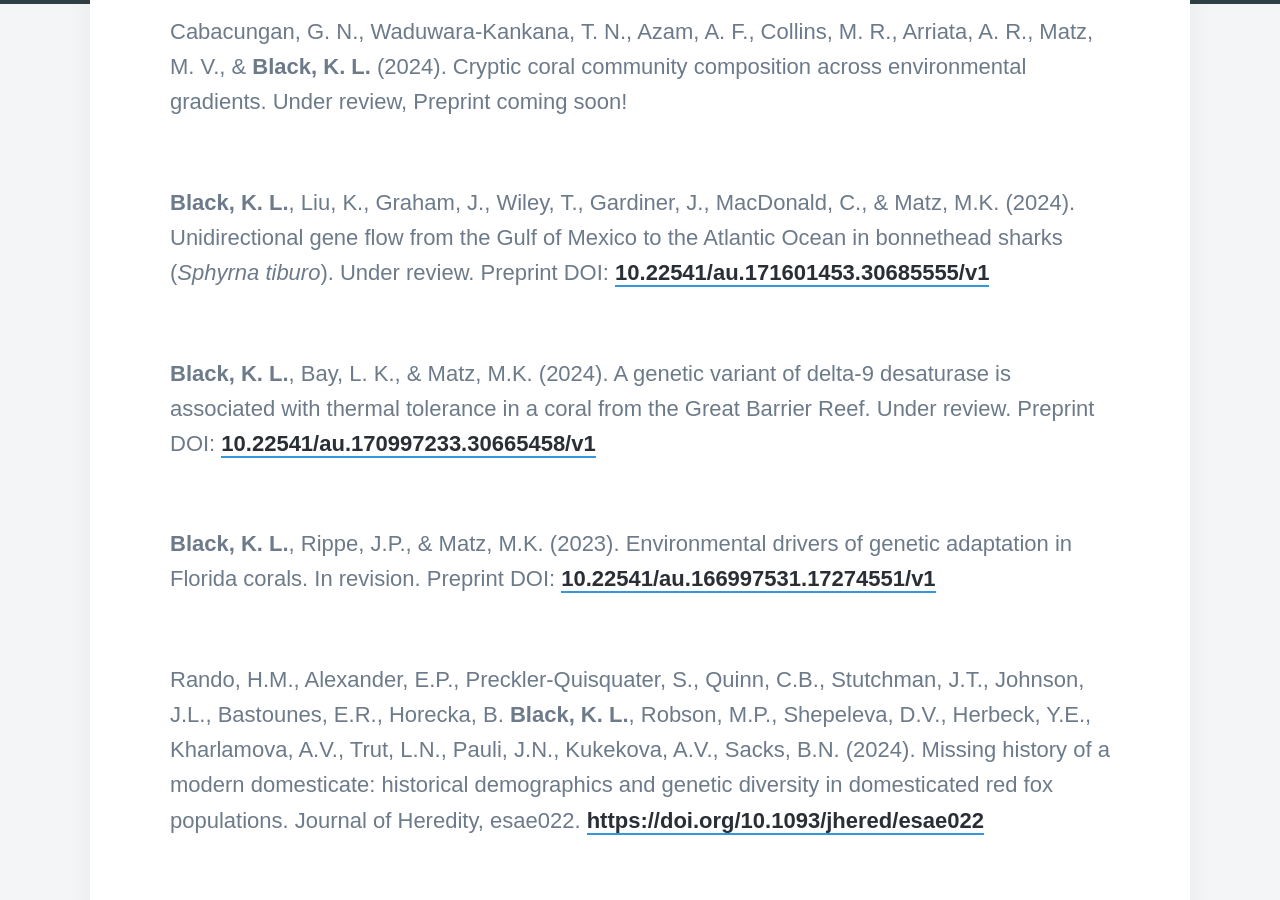
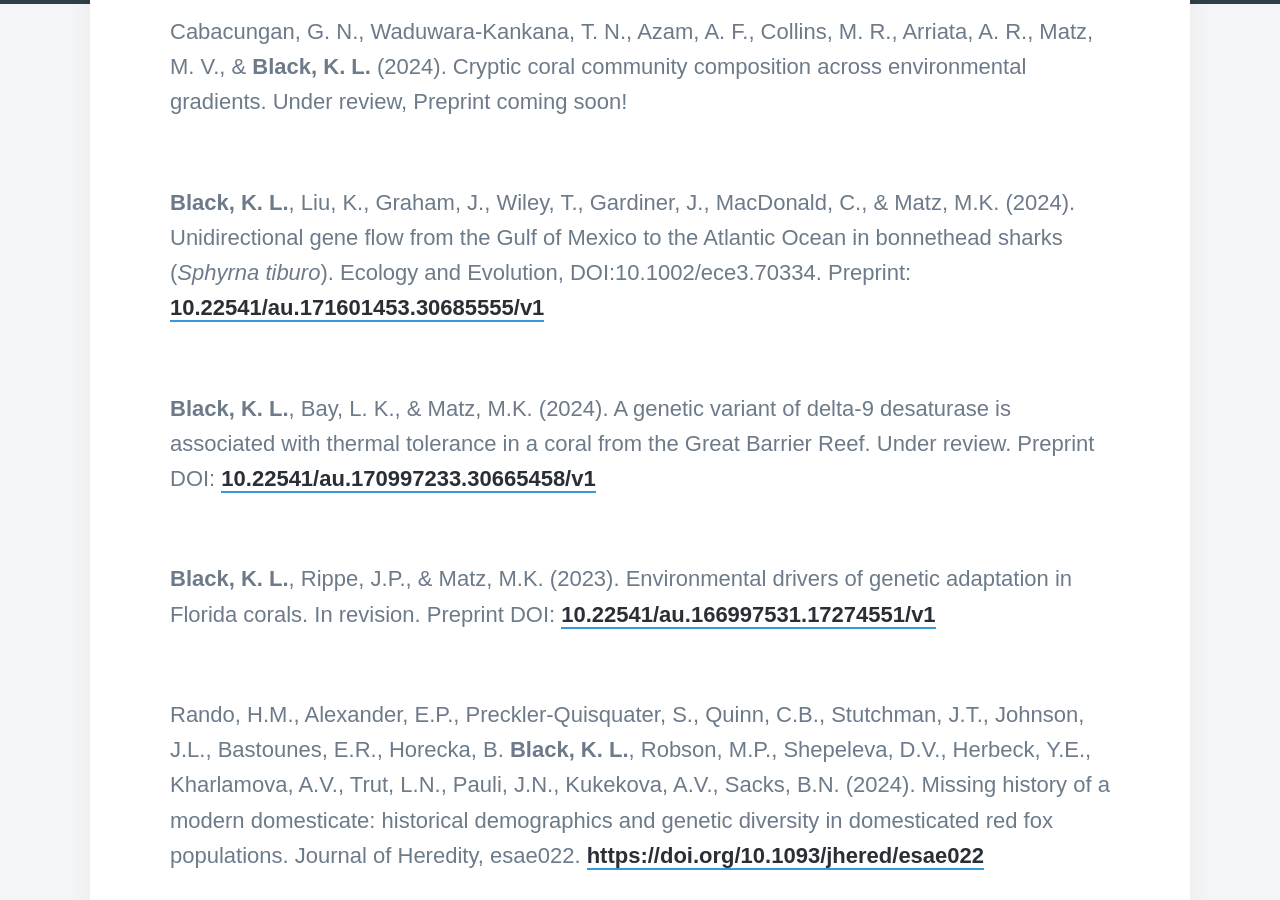
Before and after one commit to kristinaleilani/kristinaleilani.github.io, a Jekyll site: the page built from _pages/publications.md, in a window 1280 px wide and 900 px high, scrolled down 553 px. Built offline with Jekyll 4.4.1, drawn with Linux system fonts in a browser that asks for light colours; nearby versions of some CDN libraries; some web fonts are replaced; grey boxes are pictures that could not be loaded.

Commit message:
Update publications.md

```diff
--- a/_pages/publications.md
+++ b/_pages/publications.md
@@ -9,7 +9,7 @@ Cabacungan, G. N., Waduwara-Kankana, T. N., Azam, A. F., Collins, M. R., Arriata
 
 <p>&nbsp;</p>
 
-**Black, K. L.**, Liu, K., Graham, J., Wiley, T., Gardiner, J., MacDonald, C., & Matz, M.K. (2024). Unidirectional gene flow from the Gulf of Mexico to the Atlantic Ocean in bonnethead sharks (_Sphyrna tiburo_). Under review. Preprint DOI: [10.22541/au.171601453.30685555/v1](https://www.authorea.com/users/562112/articles/943779-unidirectional-gene-flow-from-the-gulf-of-mexico-to-the-atlantic-ocean-in-bonnethead-sharks-sphyrna-tiburo)
+**Black, K. L.**, Liu, K., Graham, J., Wiley, T., Gardiner, J., MacDonald, C., & Matz, M.K. (2024). Unidirectional gene flow from the Gulf of Mexico to the Atlantic Ocean in bonnethead sharks (_Sphyrna tiburo_). Ecology and Evolution, DOI:10.1002/ece3.70334. Preprint: [10.22541/au.171601453.30685555/v1](https://www.authorea.com/users/562112/articles/943779-unidirectional-gene-flow-from-the-gulf-of-mexico-to-the-atlantic-ocean-in-bonnethead-sharks-sphyrna-tiburo)
 
 <p>&nbsp;</p>
 
```
